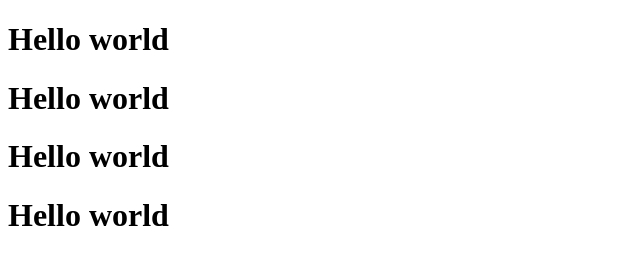
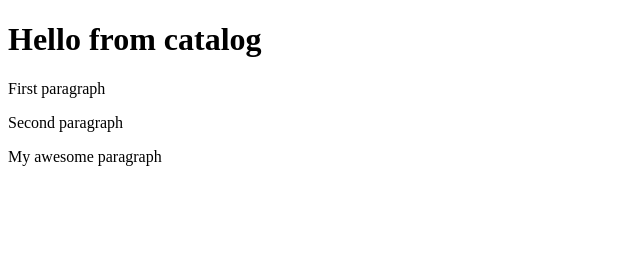
Before and after one commit to Rastr54/train_git, a plain HTML site: page cat.html in a window 1280 px wide. Shown: the whole page, without its empty margins (0-640 px from the left). Drawn offline with Linux system fonts and the light colour scheme.

Commit message:
change cat

```diff
--- a/cat.html
+++ b/cat.html
@@ -7,9 +7,9 @@
     <title>Document</title>
   </head>
   <body>
-    <h1>Hello world</h1>
-    <h1>Hello world</h1>
-    <h1>Hello world</h1>
-    <h1>Hello world</h1>
+    <h1>Hello from catalog</h1>
+    <p>First paragraph</p>
+    <p>Second paragraph</p>
+    <p>My awesome paragraph</p>
   </body>
 </html>
```
